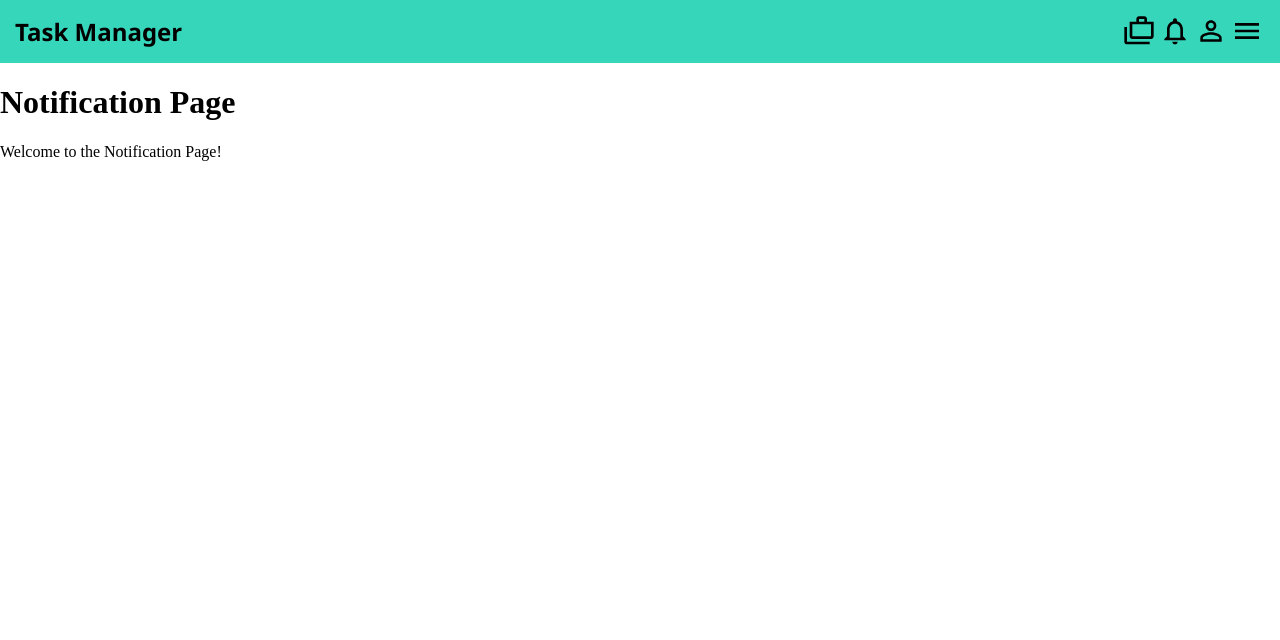
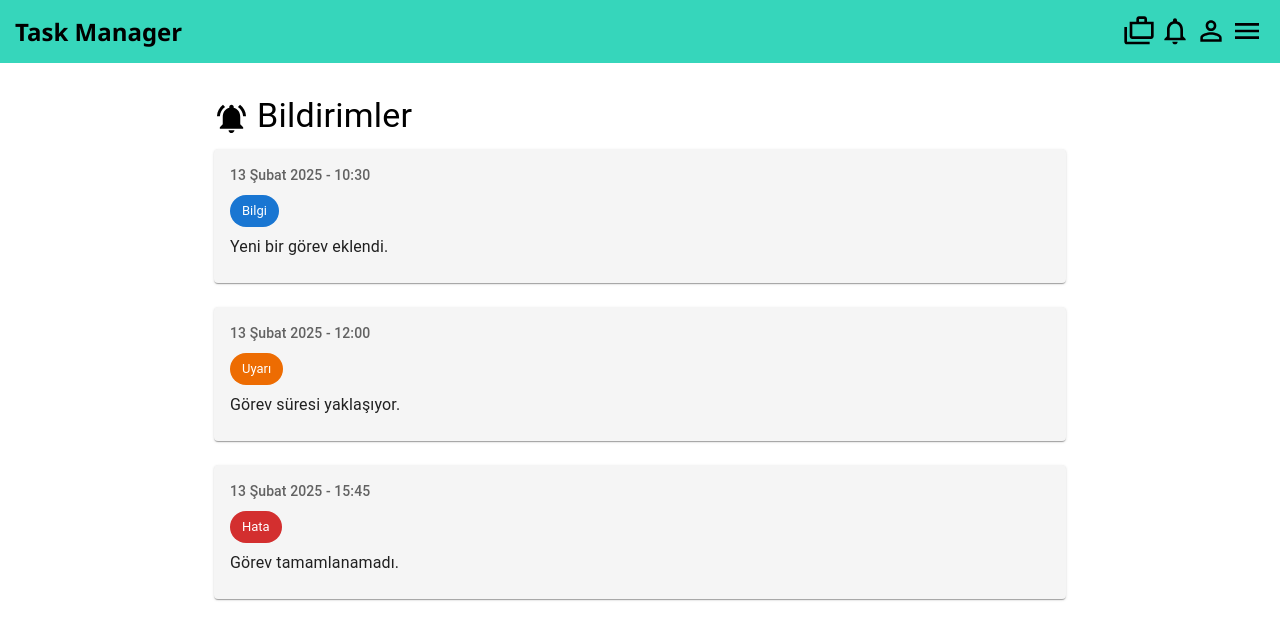
Before and after one commit to kosemeci/IU-Task-Management, a React (Vite) app in the folder taskMaster/: page /notification in a window 1280 px wide. Shown: the top 640 px of the page. Built offline with nearby package versions, Linux system fonts and the light colour scheme.

Commit message:
created nottification page and  styles

```diff
--- a/taskMaster/src/component/Home.jsx
+++ b/taskMaster/src/component/Home.jsx
@@ -1,10 +1,14 @@
 import React, { useContext } from "react";
 import "../css/home.css";
 import { AuthContext } from "../context/AuthContext";
+import { useNavigate } from "react-router-dom";
 
 function Home() {
     const { user, logout } = useContext(AuthContext);
-
+    const navigate = useNavigate();
+    const handleLoginClick = () => {
+        navigate('/login');
+    }
     return (
         <div className="home-container">
             <header>
@@ -39,7 +43,7 @@ function Home() {
                     </>
                 ) : (
                     <>
-                        <button className="login-btn">🔑 Giriş Yap</button>
+                        <button className="login-btn" onClick={handleLoginClick}>🔑 Giriş Yap</button>
                         <button className="signup-btn">🆕 Kayıt Ol</button>
                     </>
                 )}
--- a/taskMaster/src/component/Notification.jsx
+++ b/taskMaster/src/component/Notification.jsx
@@ -1,11 +1,55 @@
-import React from 'react';
+import React from "react";
+import { Card, CardContent, Typography, Container, Grid, Chip } from "@mui/material";
+import NotificationsActiveIcon from "@mui/icons-material/NotificationsActive";
+
+const notifications = [
+    {
+        id: 1,
+        time: "13 Şubat 2025 - 10:30",
+        type: "Bilgi",
+        description: "Yeni bir görev eklendi.",
+        color: "primary"
+    },
+    {
+        id: 2,
+        time: "13 Şubat 2025 - 12:00",
+        type: "Uyarı",
+        description: "Görev süresi yaklaşıyor.",
+        color: "warning"
+    },
+    {
+        id: 3,
+        time: "13 Şubat 2025 - 15:45",
+        type: "Hata",
+        description: "Görev tamamlanamadı.",
+        color: "error"
+    }
+];
 
 function Notification() {
     return (
-        <div>
-            <h1>Notification Page</h1>
-            <p>Welcome to the Notification Page!</p>
-        </div>
+        <Container maxWidth="md" sx={{ mt: 4 }}>
+            <Typography variant="h4" gutterBottom>
+                <NotificationsActiveIcon fontSize="large" sx={{ verticalAlign: "middle", mr: 1 }} />
+                Bildirimler
+            </Typography>
+
+            <Grid container spacing={3}>
+                {notifications.map((notif) => (
+                    <Grid item xs={12} key={notif.id}>
+                        <Card sx={{ backgroundColor: "#f5f5f5" }}>
+                            <CardContent>
+                                <Typography variant="subtitle2" color="textSecondary">
+                                    {notif.time}
+                                </Typography>
+                                <Chip label={notif.type} color={notif.color} sx={{ mt: 1, mb: 1 }} />
+                                <Typography variant="body1">{notif.description}</Typography>
+                            </CardContent>
+                        </Card>
+                    </Grid>
+                ))}
+            </Grid>
+        </Container>
     );
 }
 
```
